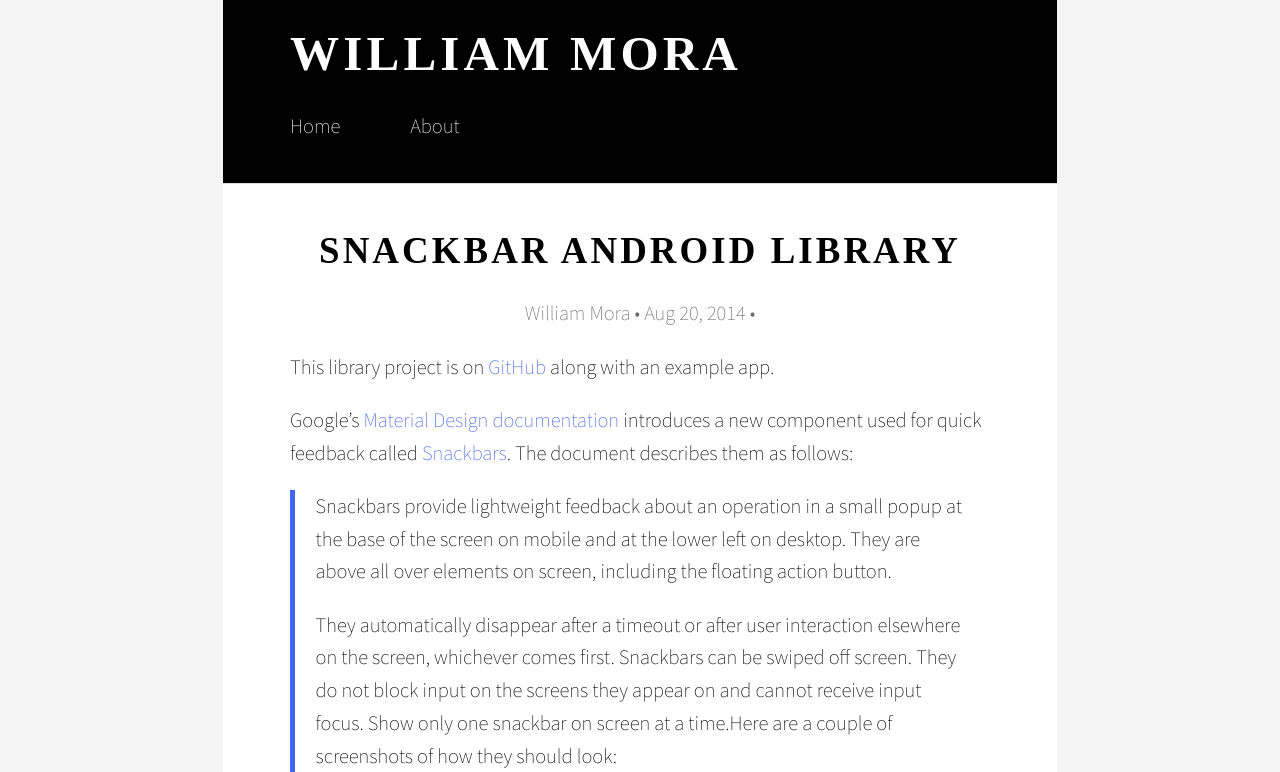
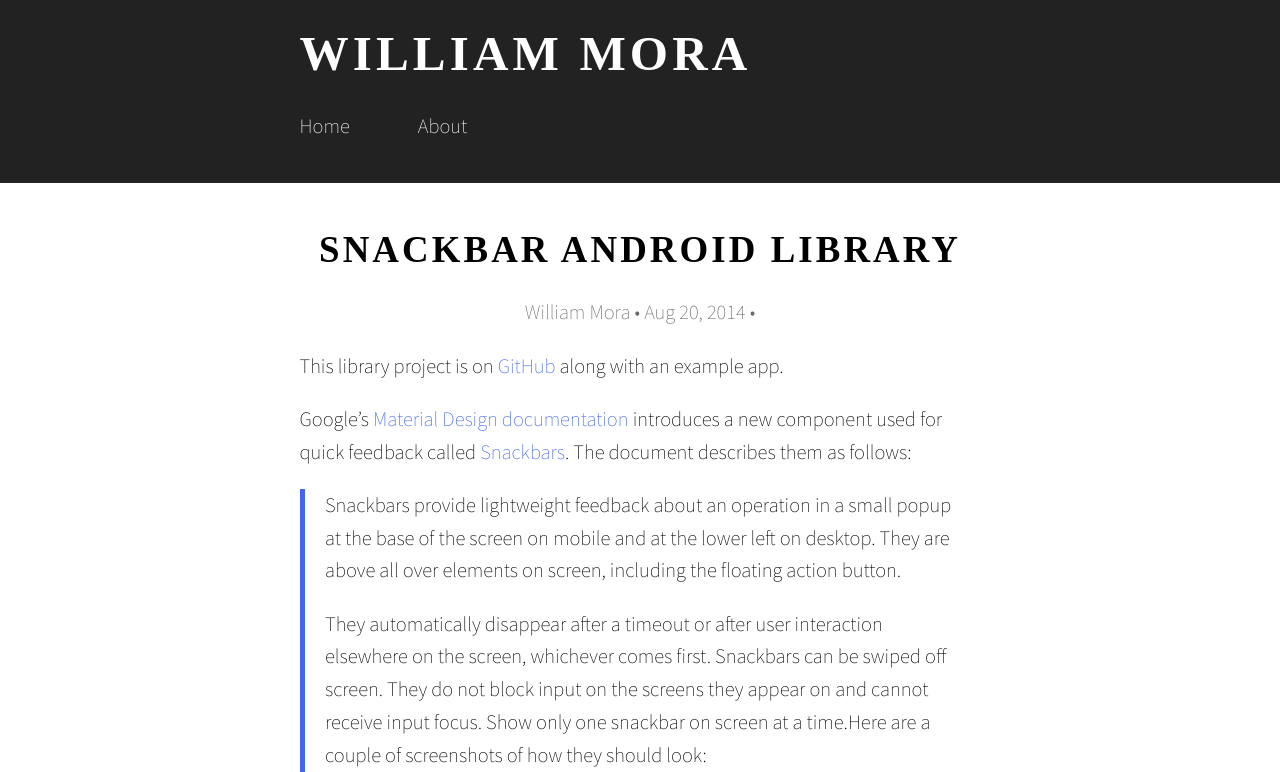
Before and after one commit to wmora/wmora.github.io, a Jekyll site: the page built from _posts/2014-08-19-snackbar-android-library.md, in a window 1280 px wide. Shown: the top 772 px of the page. Built offline with Jekyll 4.4.1, drawn with Linux system fonts in a browser that asks for light colours; some web fonts are replaced; Markdown is read by kramdown in place of the engine named in the settings; comment, search, counter and statistics services are not loaded; some of the changed text lies outside the part shown; grey boxes are pictures that could not be loaded.

Commit message:
New contrast layout; sharing enabled

```diff
--- a/_config.yml
+++ b/_config.yml
@@ -1,13 +1,14 @@
 # Site settings
 title: William Mora
 email: william.r.mora@gmail.com
-description: "Really cool blog about ... something"
+description: "Software development (mostly). Random tech, tips, thoughts, etc."
 baseurl: ""
 url: "http://www.williammora.com"
 twitter_username: _williammora
 github_username: wmora
 disqus_username: williammora
 isso_domain:
+ga_tracking_id: #UA-39417110-1
 
 # Build settings
 markdown: redcarpet
@@ -22,3 +23,4 @@
       path: ""
     values:
       layout: "default"
+      share: true
--- /dev/null
+++ b/_includes/share-page.html
@@ -0,0 +1,6 @@
+<div class="share-page">
+    Share this on &rarr;
+    <a href="https://twitter.com/intent/tweet?text={{ page.title }}&url={{ site.url }}{{ page.url }}&via={{ site.twitter_username }}&related={{ site.twitter_username }}" rel="nofollow" target="_blank" title="Share on Twitter">Twitter</a>
+    <a href="https://facebook.com/sharer.php?u={{ site.url }}{{ page.url }}" rel="nofollow" target="_blank" title="Share on Facebook">Facebook</a>
+    <a href="https://plus.google.com/share?url={{ site.url }}{{ page.url }}" rel="nofollow" target="_blank" title="Share on Google+">Google+</a>
+</div>
--- a/_layouts/blank.html
+++ b/_layouts/blank.html
@@ -39,14 +39,16 @@
     <footer>
       <span>Copyright</span><span><a href="{{ site.url }}">{% if page.author %}{{ page.author }}{% else %}{{site.title}}{% endif %}</a></span><span>{{ site.time | date: "%Y" }}</span>
     </footer>
-    <!--script>
+    {% if site.ga_tracking_id %}
+    <script>
     (function(i,s,o,g,r,a,m){i['GoogleAnalyticsObject']=r;i[r]=i[r]||function(){
       (i[r].q=i[r].q||[]).push(arguments)},i[r].l=1*new Date();a=s.createElement(o),
       m=s.getElementsByTagName(o)[0];a.async=1;a.src=g;m.parentNode.insertBefore(a,m)
       })(window,document,'script','//www.google-analytics.com/analytics.js','ga');
 
-      ga('create', 'UA-39417110-1', 'auto');
+      ga('create', '{{ site.ga_tracking_id }}', 'auto');
       ga('send', 'pageview');
-    </script-->
+    </script>
+    {% endif %}
   </body>
 </html>
--- a/_layouts/default.html
+++ b/_layouts/default.html
@@ -7,8 +7,11 @@
           <p>{% if page.author %}{{ page.author }} • {% endif %}{% if page.date %}<time>{{ page.date | date: "%b %-d, %Y" }}</time>{% endif %}{% if page.categories %} • {{ page.categories | join: ', ' }}{% endif %}</p>
         </header>
         <div>
-{{ content }}
+          {{ content }}
         </div>
+        {% if page.share == true %}
+          {% include share-page.html %}
+        {% endif %}
         {% if site.isso_domain and page.id %}
         <section id="isso-thread"></section>
         {% endif %}
--- a/about.html
+++ b/about.html
@@ -1,5 +1,6 @@
 ---
 title: "About"
+share: false
 ---
 I am all about software development, having worked in numerous projects with a wide range of technologies. I currently work at <a href="http://www.mercadolibre.com">MercadoLibre.com</a> and work on personal projects in my spare time. I share as much knowledge as time lets me.
 
--- a/basic.css
+++ b/basic.css
@@ -21,7 +21,7 @@
 }
 
 a:hover {
-    color: gray;
+    color: gray!important;
 }
 
 header a, footer a {
@@ -91,7 +91,16 @@
     margin: 0 5%;
 }
 
-pre {
-    color: white;
-    background-color: #333;
+::-webkit-scrollbar {
+    width: 6px;
 }
+
+::-webkit-scrollbar-track {
+    background-color: transparent;
+}
+
+::-webkit-scrollbar-thumb {
+  border-radius: 3px;
+    box-shadow: inset 0 0 1px rgba(0,0,0,.3);
+    background-color: #555;
+}
--- a/contrast.css
+++ b/contrast.css
@@ -1,20 +1,41 @@
-
-body {
-    padding: 0 calc(27% - 6em);
-    background: whitesmoke;
+body > * {
+    padding-right: calc(33% - 6em);
+    padding-left: calc(33% - 6em);
 }
 
-body > header, article, body > footer {
-    padding-left: calc(12% - 1.6em);
-    padding-right: calc(12% - 1.6em);
-}
-
-body > header, body > footer {
-    background: black;
+body > *:nth-child(odd) {
+    background: #222;
     color: white;
 }
 
-article {
-    background: white;
-    border-top: 1px solid gainsboro;
+body > *:nth-child(odd) header p {
+    color: darkgray;
 }
+
+body > *:nth-child(odd) blockquote {
+    border-left: 5px solid #fc5;
+}
+
+body > *:nth-child(odd) div a {
+    color: #fc5;
+}
+
+.share-page {
+    text-align: center;
+    background: #222;
+    color: white;
+    padding: 8px 15px;
+    border-radius: 2px;
+    margin: 15px 0;
+}
+
+.share-page a {
+    font-weight: 700;
+    color: white;
+    margin-left: 10px;
+    text-decoration: none;
+
+    &:hover {
+        border-bottom: 1px dashed white;
+    }
+}
```
